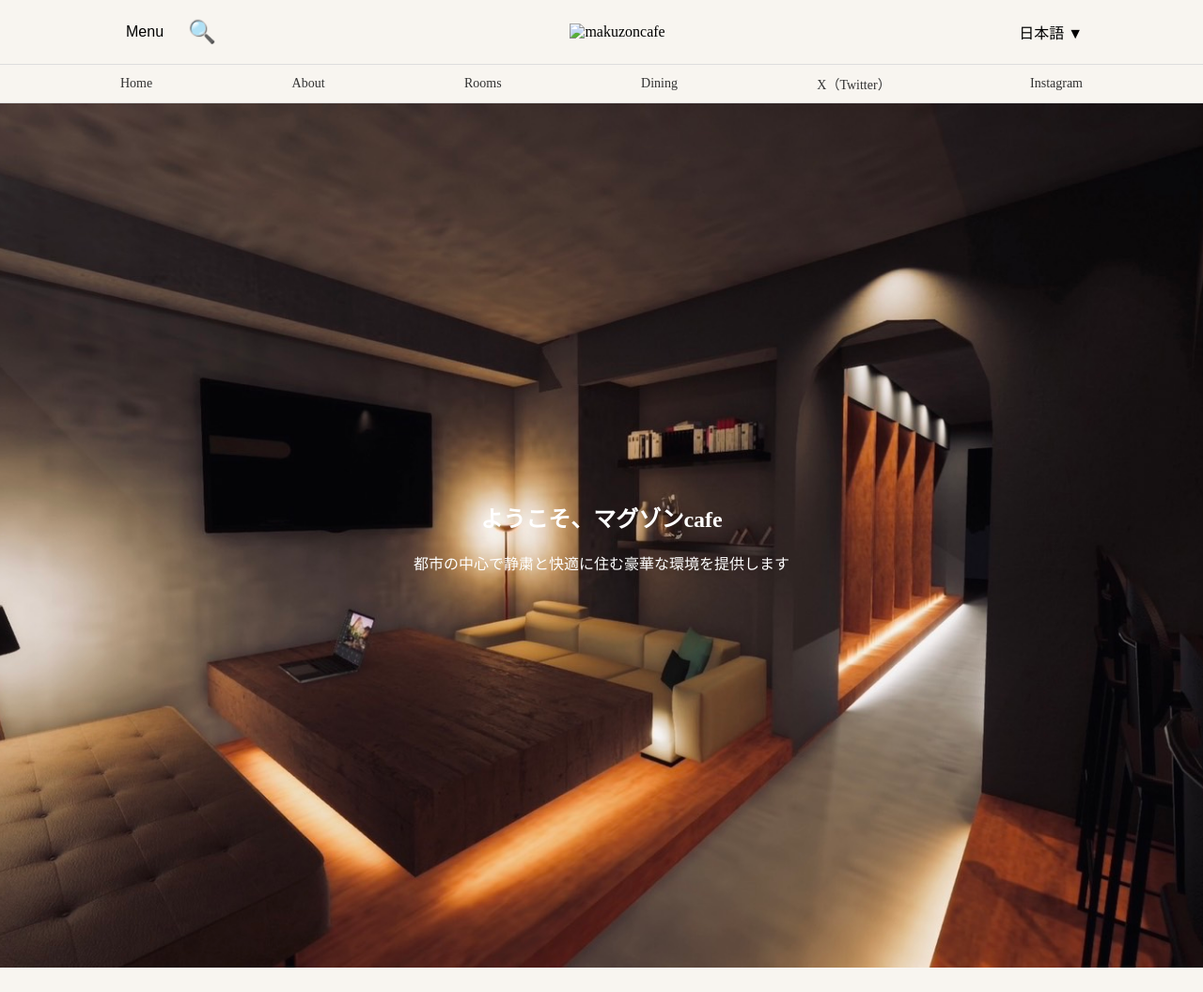
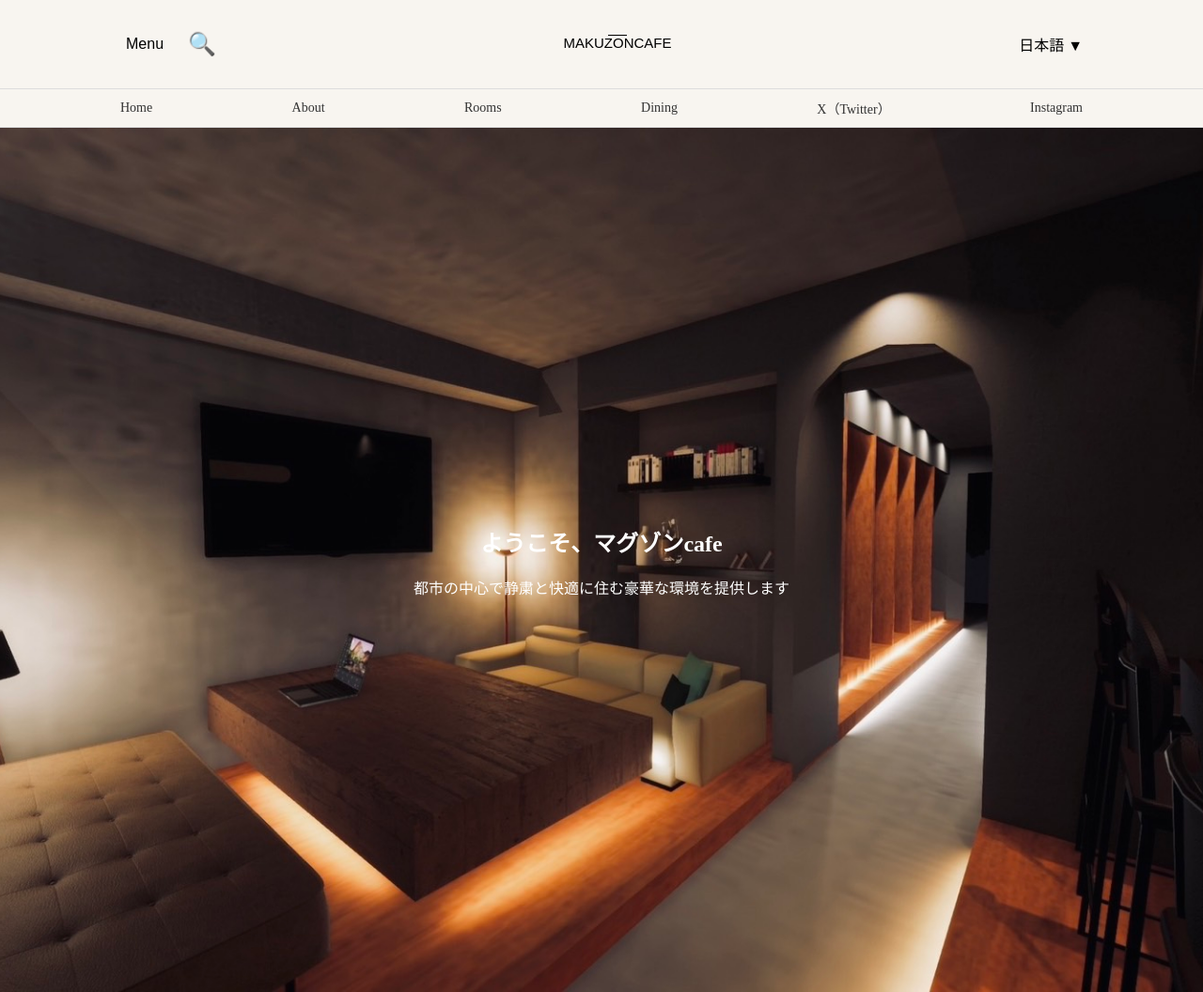
Before and after one commit to mao3011/my-website, a plain HTML site: page index.html in a window 1280 px wide. Shown: the top 1056 px of the page at 94% size. Drawn offline with Linux system fonts and the light colour scheme; the site is published under a folder, as on GitHub Pages, so addresses that start at the root find nothing.

Commit message:
Update index.html

```diff
--- a/index.html
+++ b/index.html
@@ -14,7 +14,7 @@
                 <div class="search-icon">&#128269;</div>
             </div>
             <div class="logo">
-                <img src="/makuzoncafe_logo.svg" alt="makuzoncafe">
+                <img src="makuzoncafe_logo.svg" alt="makuzoncafe">
             </div>
             <div class="nav-right">
                 <div class="language-select">日本語 &#9660;</div>
```
